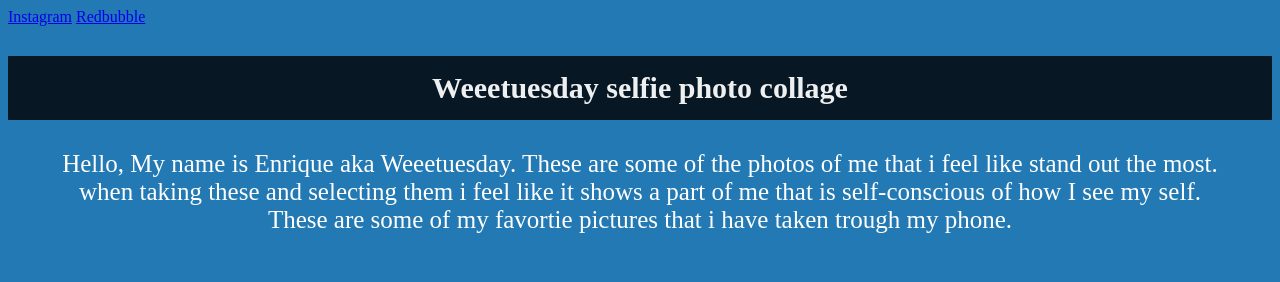
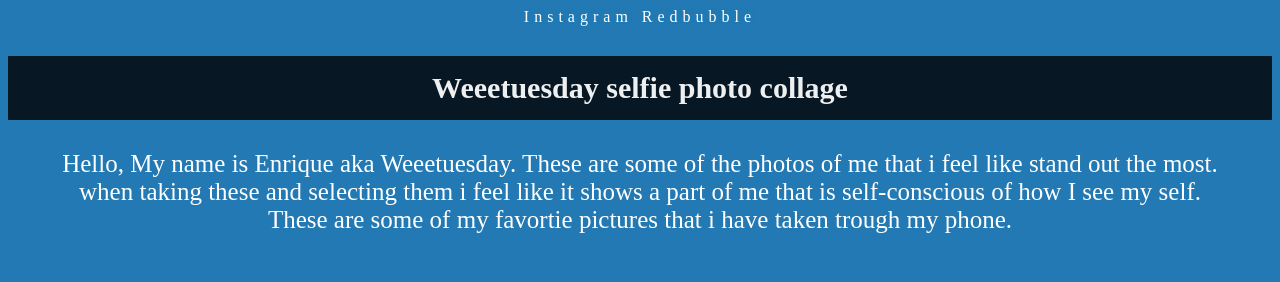
Before and after one commit to Enrique-T45/weeetuesday.com, a plain HTML site: page photo-portfolio-page/index.html in a window 1280 px wide. Shown: the top 282 px of the page. Drawn offline with Linux system fonts and the light colour scheme.

Commit message:
modified:   photo-portfolio-page/index.html 	modified:   photo-portfolio-page/styles.css * changed the navigations to be more readbale and accessable

```diff
--- a/photo-portfolio-page/index.html
+++ b/photo-portfolio-page/index.html
@@ -5,9 +5,10 @@
 <link rel="stylesheet" href="styles.css">
 </head>
 <body>
-    <header>
+    <header> <nav>
         <a href="https://www.instagram.com/weeetuesday/" target="_blank">Instagram</a>
         <a href="https://www.redbubble.com/people/weetuesday/shop?asc=u" target="_blank">Redbubble</a>
+    </nav>
     </header>
     <section>
     <article>
--- a/photo-portfolio-page/styles.css
+++ b/photo-portfolio-page/styles.css
@@ -8,7 +8,19 @@ h1 {
     color: rgba(255, 255, 255, 0.932);
     font-size: 30px;
 }
+  /* nav */
+  nav,a {
+    background-color: rgba(35, 121, 179, 0.08);
+    color: white;
+    text-align:center;
+    letter-spacing: 5px;
+    text-decoration: none;
+  }
 
+  a:hover {
+    color: #ffffff;
+    text-decoration: underline;
+  }
 
 
 
```
